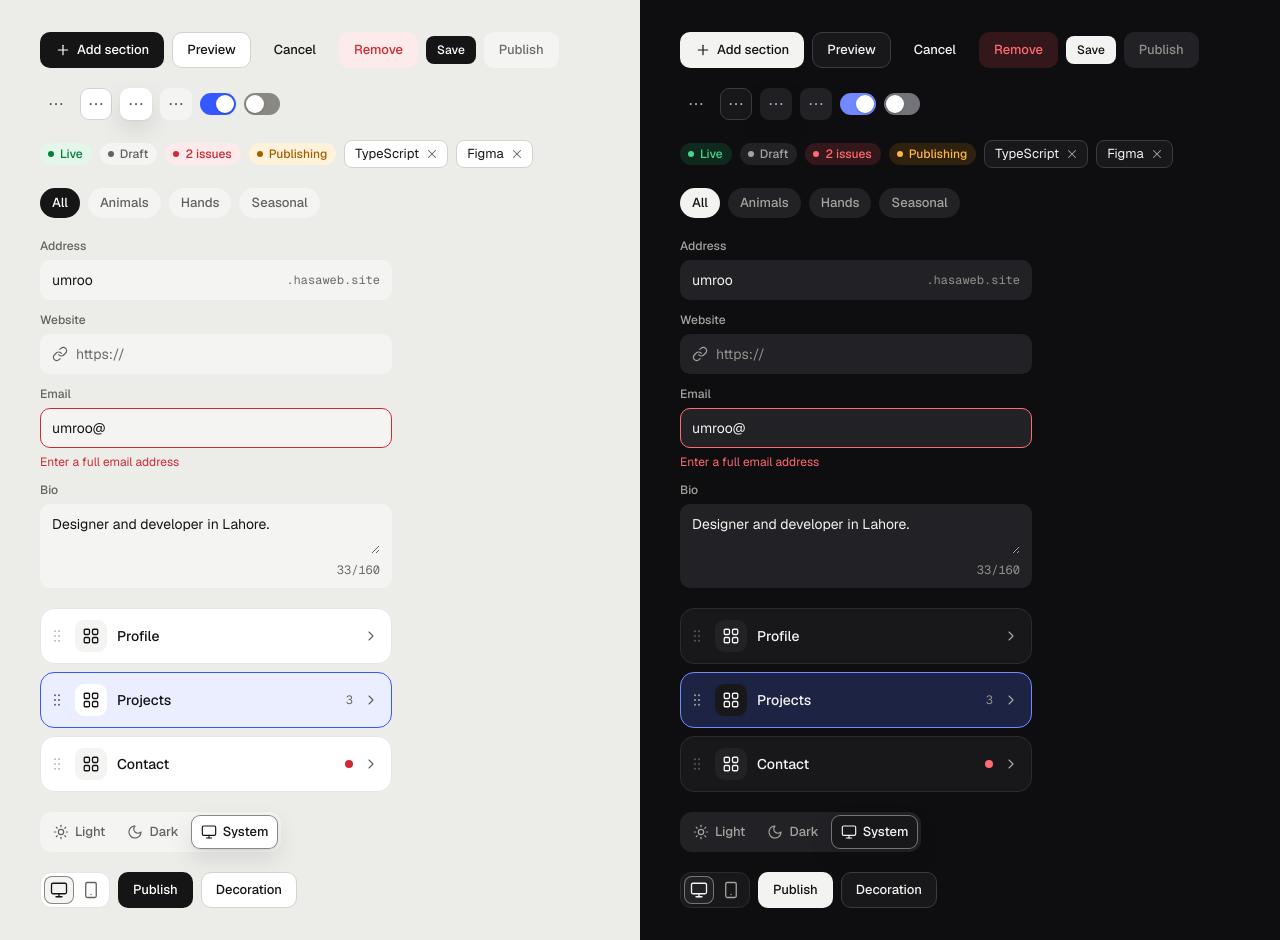
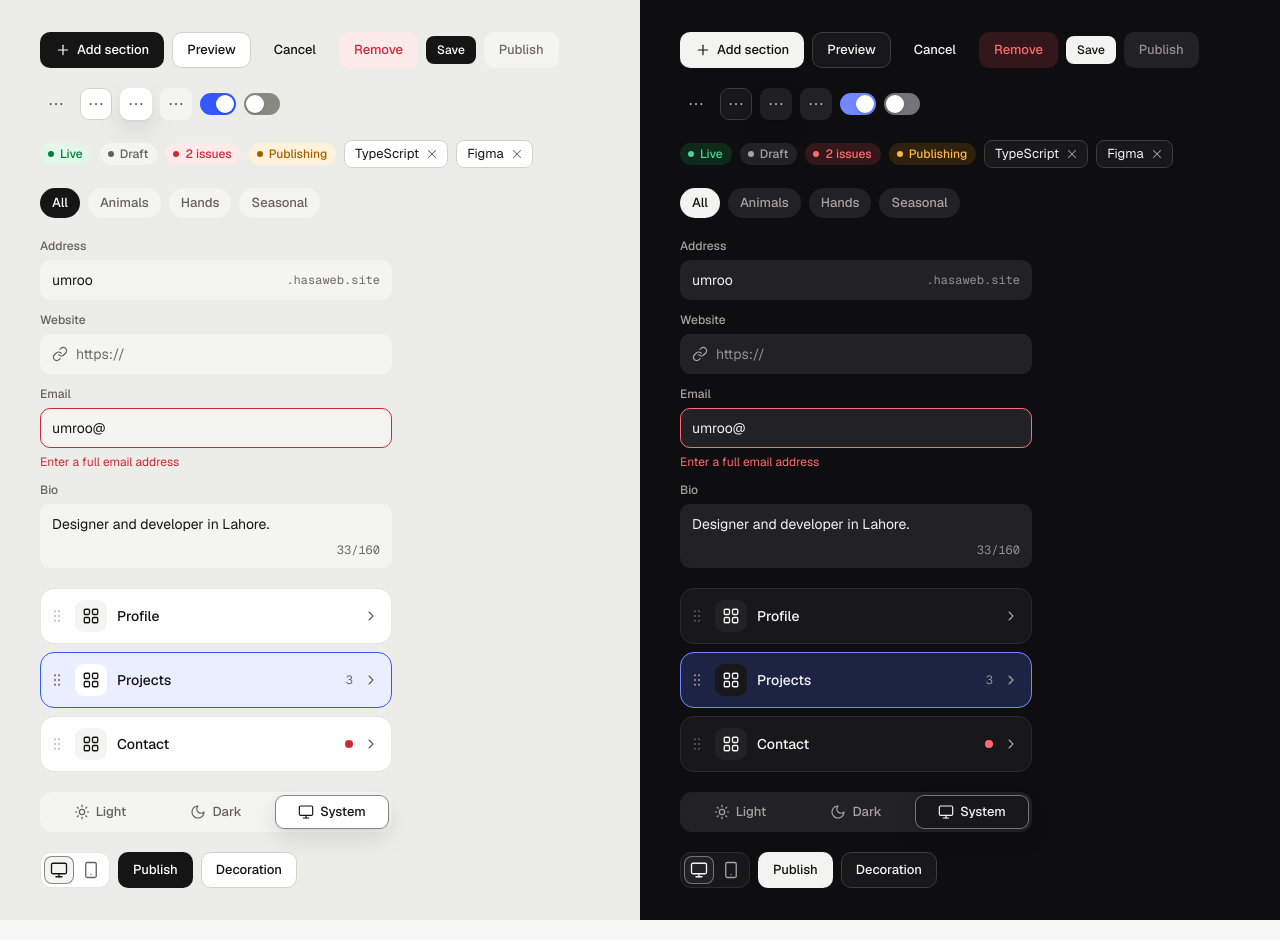
Before and after one commit to umeraamir09/hasawebdotsite, a Next.js app in the folder apps/web/: page /catalog/workbench in a window 1280 px wide. Built offline with nearby package versions, Linux system fonts and the light colour scheme.

Commit message:
fix(web): drop the area resize handle and widen the review mode switch
The design shows no resize handle; the area now grows with its content. On the review page the Mode control fills the panel width as in Figma 413:6455.

```diff
--- a/apps/web/app/catalog/workbench/workbench-review.tsx
+++ b/apps/web/app/catalog/workbench/workbench-review.tsx
@@ -122,6 +122,7 @@ function Board({ scheme }: { scheme: "light" | "dark" }) {
           />
         ))}
       </div>
+      <div className={styles.fields}>
         <SegmentedControl
           label="Mode"
           value={mode}
@@ -132,6 +133,7 @@ function Board({ scheme }: { scheme: "light" | "dark" }) {
             { value: "system", label: "System", icon: "monitor" },
           ]}
         />
+      </div>
       <div className={styles.row}>
         <SegmentedControl
           label="Preview size"
--- a/apps/web/components/workbench/workbench.css
+++ b/apps/web/components/workbench/workbench.css
@@ -348,7 +348,8 @@
 }
 textarea.wb-field-input {
   min-height: 20px;
-  resize: vertical;
+  resize: none;
+  field-sizing: content;
 }
 .wb-field-input::placeholder {
   color: var(--wb-text-tertiary);
```
Lines whose indentation alone changed are shown as unchanged.
